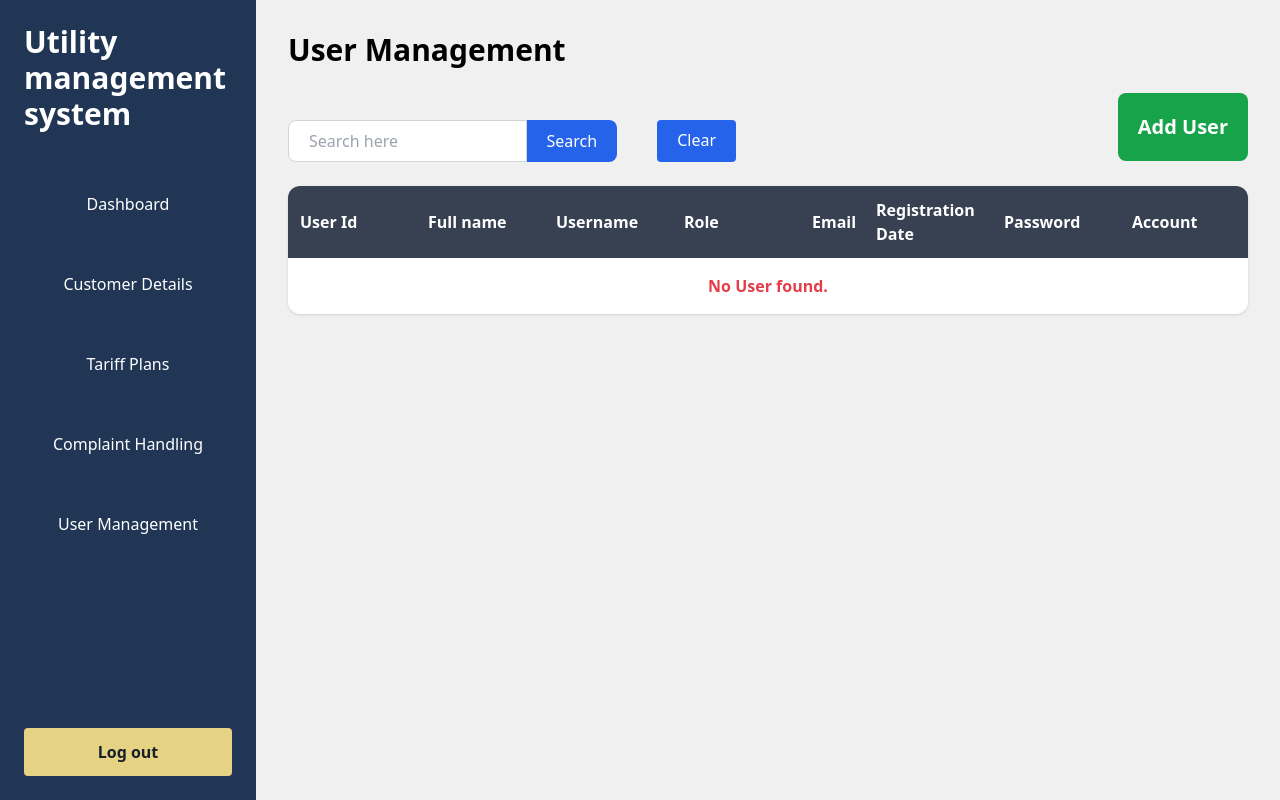
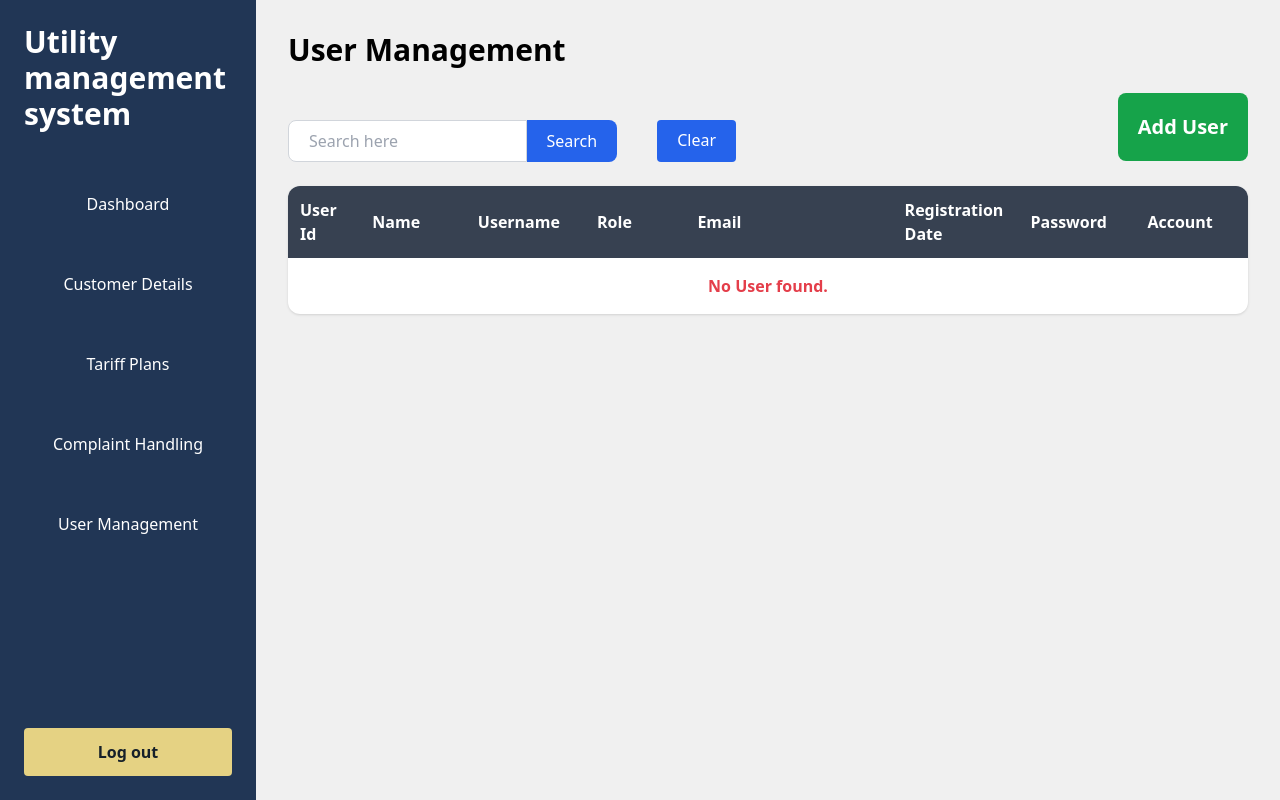
Before and after one commit to NisithNim2007/Utility-Management-System-Administrator, a PHP site: page /user/user.php in a window 1280 px wide. Run offline with PHP 8.4, Linux system fonts and the light colour scheme; the visitor is signed in with stand-in values (Sample User, id 1); data that the repository does not hold is empty; some libraries are stand-ins or nearby versions.

Commit message:
Update user.php
table structure changed

```diff
--- a/user/user.php
+++ b/user/user.php
@@ -68,14 +68,14 @@ $user_load = executeQuery($pdo,$query,$params,false);
 
 
   <!--display-->
-  <table class="w-full bg-white rounded-xl shadow boarder-collapse overflow-hidden table-fixed">
+  <table class="w-full bg-white rounded-xl shadow boarder-collapse overflow-hidden">
         <thead>
             <tr class="bg-gray-700 text-left text-white">
-            <th class="p-3 w-32">User Id</th>
-            <th class="p-3 w-32">Full name</th>
+            <th class="p-3 w-20">User Id</th>
+            <th class="p-3 w-32">Name</th>
             <th class="p-3 w-32">Username</th>
             <th class="p-3 w-32">Role</th>
-            <th class="p-3 w-81">Email</th>
+            <th class="p-3 w-[300px]">Email</th>
             <th class="p-3 w-32">Registration Date</th>
             <th class="p-3 w-32">Password</th>
             <th class="p-3 w-32">Account</th>
```
